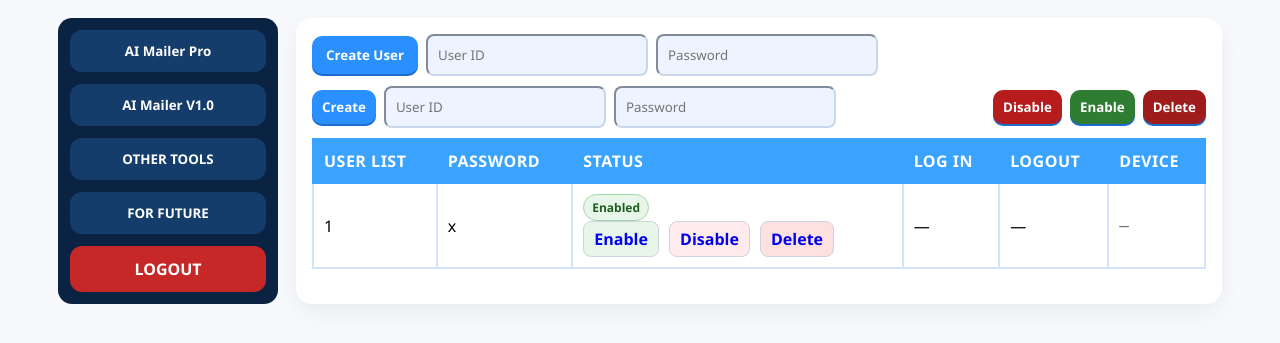
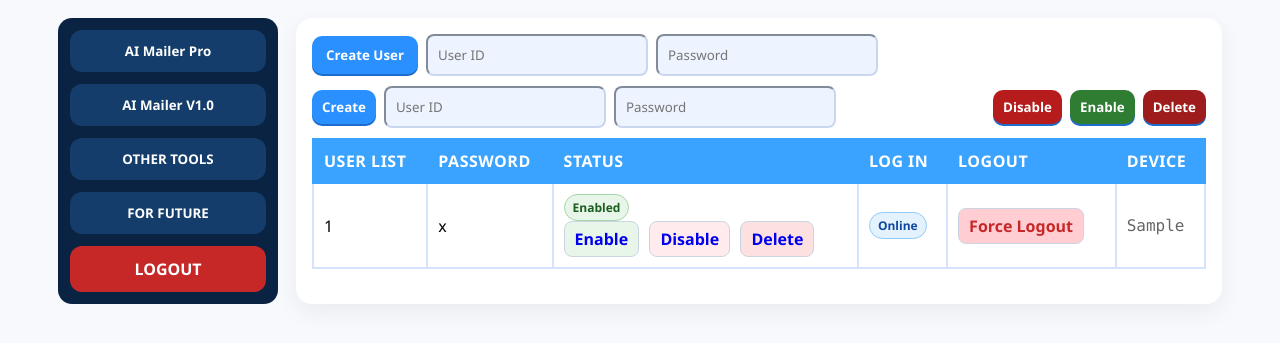
Before and after one commit to abhishekkumarwork3952-code/internet-art-tools-panel, a Django app: page /dashboard/ in a window 1280 px wide. Shown: the part 95-438 px from the top of the page. Run offline with Django 5.2, Linux system fonts and the light colour scheme; a user stored in the database is signed in; tables that the repository leaves empty hold one stand-in row (values such as "Sample post").

Commit message:
Added single session login system with online/offline status

```diff
--- a/users/models.py
+++ b/users/models.py
@@ -1,4 +1,5 @@
 from django.db import models
+from django.utils import timezone
 
 class UserAccount(models.Model):
     user_id = models.CharField(max_length=50, unique=True)
@@ -7,6 +8,29 @@ class UserAccount(models.Model):
     is_logged_in = models.BooleanField(default=False)
     device_ip = models.GenericIPAddressField(null=True, blank=True)
     last_login = models.DateTimeField(null=True, blank=True)
+    session_key = models.CharField(max_length=100, null=True, blank=True)
+    login_time = models.DateTimeField(null=True, blank=True)
+    logout_time = models.DateTimeField(null=True, blank=True)
 
     def __str__(self):
         return self.user_id
+
+    def login_user(self, session_key, device_ip):
+        """Login user and set session details"""
+        self.is_logged_in = True
+        self.session_key = session_key
+        self.device_ip = device_ip
+        self.login_time = timezone.now()
+        self.last_login = timezone.now()
+        self.save()
+
+    def logout_user(self):
+        """Logout user and clear session details"""
+        self.is_logged_in = False
+        self.session_key = None
+        self.logout_time = timezone.now()
+        self.save()
+
+    def is_online(self):
+        """Check if user is currently online"""
+        return self.is_logged_in and self.session_key is not None
--- a/users/static/users/style.css
+++ b/users/static/users/style.css
@@ -26,12 +26,15 @@ body{background:#f7f9fc;margin:0}
 .pill{display:inline-block;padding:4px 8px;border-radius:999px;font-size:12px;font-weight:700}
 .pill.enabled{background:#e8f5e9;color:#1b5e20;border:1px solid #a5d6a7}
 .pill.disabled{background:#ffebee;color:#b71c1c;border:1px solid #ef9a9a}
+.pill.online{background:#e3f2fd;color:#0d47a1;border:1px solid #90caf9}
+.pill.offline{background:#f3e5f5;color:#4a148c;border:1px solid #ce93d8}
 .mini{display:inline-block;padding:6px 10px;border-radius:8px;text-decoration:none;border:1px solid #cbd5e1;margin-right:6px;font-weight:600}
 .mini.enable{background:#e8f5e9}
 .mini.disable{background:#ffebee}
 .mini.delete{background:#fde0e0}
 .mini.login{background:#e3f2fd}
 .mini.logout{background:#ffe9d6}
+.mini.logout{background:#ffcdd2;color:#c62828}
 .ip{font-family:ui-monospace, Menlo, Consolas}
 .dim{opacity:.6}
 .note{margin-top:14px;font-size:14px;color:#333;background:#f1f5ff;border:1px dashed #9db9ff;padding:10px;border-radius:10px}
--- a/users/templates/users/dashboard.html
+++ b/users/templates/users/dashboard.html
@@ -71,9 +71,21 @@
                                 <a class="mini delete" href="{% url 'delete_user' u.user_id %}">Delete</a>
                             </div>
                         </td>
-                        <td>—</td>
-                        <td>—</td>
-                        <td><div class="ip dim">—</div></td>
+                        <td>
+                            {% if u.is_online %}
+                                <span class="pill online">Online</span>
+                            {% else %}
+                                <span class="pill offline">Offline</span>
+                            {% endif %}
+                        </td>
+                        <td>
+                            {% if u.is_online %}
+                                <a class="mini logout" href="{% url 'force_logout' u.user_id %}">Force Logout</a>
+                            {% else %}
+                                <span class="dim">—</span>
+                            {% endif %}
+                        </td>
+                        <td><div class="ip dim">{{ u.device_ip|default:"—" }}</div></td>
                     </tr>
                     {% empty %}
                     <tr><td colspan="6" class="dim">No users yet. Create from the top.</td></tr>
--- a/users/urls.py
+++ b/users/urls.py
@@ -11,4 +11,5 @@ urlpatterns = [
     path('enable/<str:user_id>/', views.enable_user, name='enable_user'),
     path('disable/<str:user_id>/', views.disable_user, name='disable_user'),
     path('delete/<str:user_id>/', views.delete_user, name='delete_user'),
+    path('force-logout/<str:user_id>/', views.force_logout, name='force_logout'),
 ]
--- a/users/views.py
+++ b/users/views.py
@@ -3,18 +3,38 @@ from django.contrib.auth import authenticate, login, logout
 from django.contrib.auth.decorators import login_required
 from django.contrib import messages
 from django.utils import timezone
+from django.http import JsonResponse
 from .models import UserAccount
 
 def login_view(request):
     if request.method == 'POST':
         username = request.POST.get('username')
         password = request.POST.get('password')
-        user = authenticate(request, username=username, password=password)
-        if user is not None:
-            login(request, user)
-            return redirect('dashboard')
-        messages.error(request, 'Invalid username or password')
-        return redirect('login')
+
+        # Check if user exists in UserAccount
+        try:
+            user_account = UserAccount.objects.get(user_id=username, password=password, status=True)
+
+            # Check if user is already logged in
+            if user_account.is_logged_in:
+                messages.error(request, f'User {username} is already logged in from another session!')
+                return redirect('login')
+
+            # Authenticate with Django's built-in auth
+            user = authenticate(request, username=username, password=password)
+            if user is not None:
+                login(request, user)
+                # Update UserAccount with session details
+                device_ip = request.META.get('REMOTE_ADDR', 'Unknown')
+                user_account.login_user(request.session.session_key, device_ip)
+                return redirect('dashboard')
+            else:
+                messages.error(request, 'Invalid username or password')
+                return redirect('login')
+        except UserAccount.DoesNotExist:
+            messages.error(request, 'Invalid username or password')
+            return redirect('login')
+
     return render(request, 'users/login.html')
 
 @login_required
@@ -25,6 +45,13 @@ def dashboard(request):
 
 @login_required
 def logout_view(request):
+    # Update UserAccount logout status
+    try:
+        user_account = UserAccount.objects.get(user_id=request.user.username)
+        user_account.logout_user()
+    except UserAccount.DoesNotExist:
+        pass
+
     logout(request)
     return redirect('login')
 
@@ -57,3 +84,9 @@ def delete_user(request, user_id):
     u = get_object_or_404(UserAccount, user_id=user_id)
     u.delete()
     return redirect('/dashboard/?msg=Deleted')
+
+@login_required
+def force_logout(request, user_id):
+    u = get_object_or_404(UserAccount, user_id=user_id)
+    u.logout_user()
+    return redirect('/dashboard/?msg=User+logged+out')
```
Also changed, not shown: users/migrations/0002_useraccount_login_time_useraccount_logout_time_and_more.py (added).
